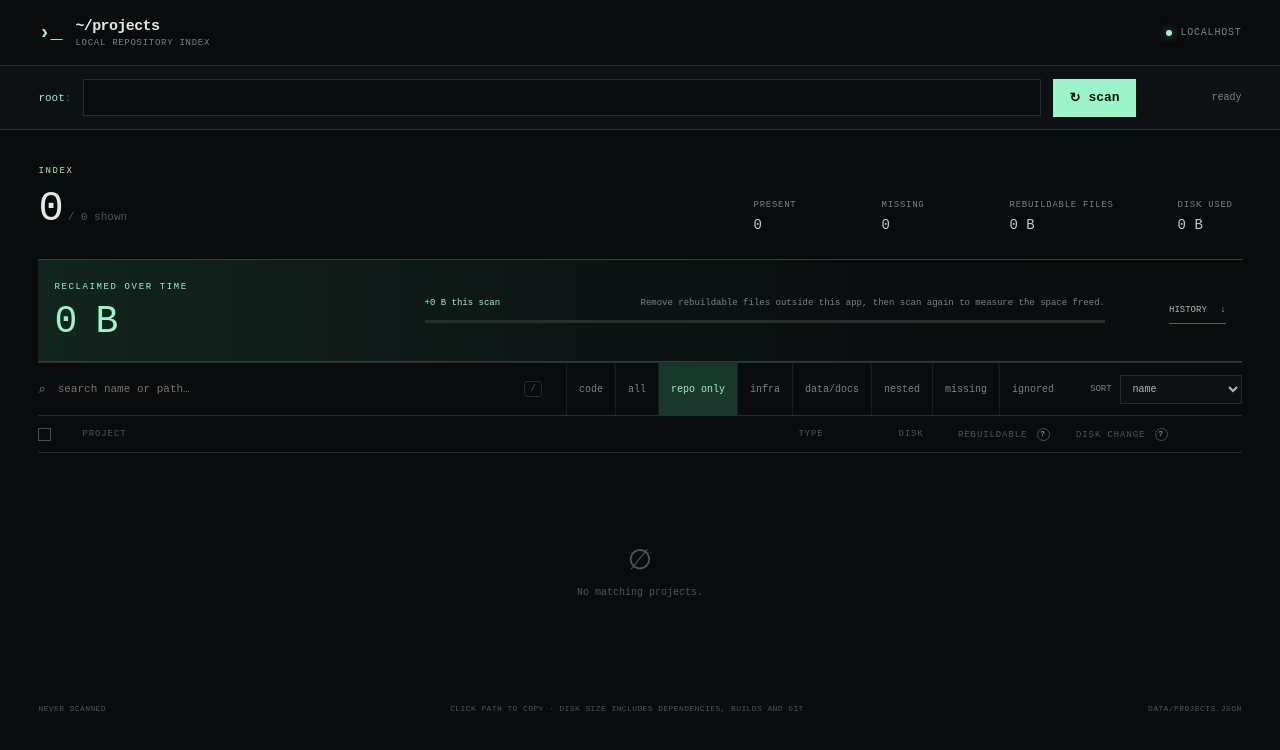
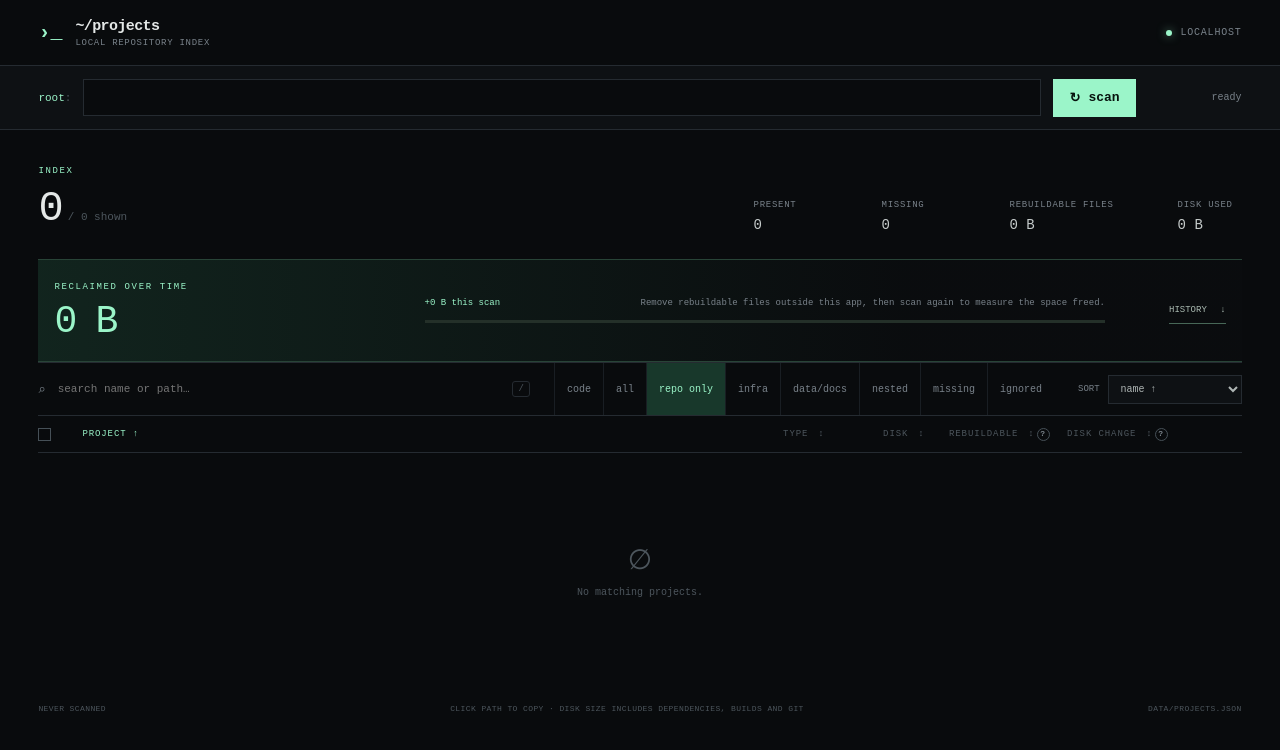
Before and after one commit to Rami-0/slop-finder, a website: page public/index.html in a window 1280 px wide. Both pictures are taken after a click on the button "repo only". Drawn offline with Linux system fonts and the light colour scheme; no server answers.

Commit message:
Enhance sorting functionality and UI for project list; update README for clarity

```diff
--- a/public/app.js
+++ b/public/app.js
@@ -62,9 +62,39 @@ function sortProjects(projects) {
   if (state.sort === 'size-desc') return sorted.sort((a, b) => total(b) - total(a) || text(a, b, 'name'));
   if (state.sort === 'size-asc') return sorted.sort((a, b) => total(a) - total(b) || text(a, b, 'name'));
   if (state.sort === 'cleanup') return sorted.sort((a, b) => (b.reclaimableSizeBytes || 0) - (a.reclaimableSizeBytes || 0) || text(a, b, 'name'));
+  if (state.sort === 'cleanup-asc') return sorted.sort((a, b) => (a.reclaimableSizeBytes || 0) - (b.reclaimableSizeBytes || 0) || text(a, b, 'name'));
   if (state.sort === 'recent') return sorted.sort((a, b) => new Date(b.lastSeen || 0) - new Date(a.lastSeen || 0));
   if (state.sort === 'type') return sorted.sort((a, b) => text(a, b, 'kind') || text(a, b, 'name'));
+  if (state.sort === 'type-desc') return sorted.sort((a, b) => text(b, a, 'kind') || text(a, b, 'name'));
+  if (state.sort === 'state') return sorted.sort((a, b) => projectState(a).localeCompare(projectState(b)) || text(a, b, 'name'));
+  if (state.sort === 'state-desc') return sorted.sort((a, b) => projectState(b).localeCompare(projectState(a)) || text(a, b, 'name'));
+  if (state.sort === 'name-desc') return sorted.sort((a, b) => text(b, a, 'name'));
   return sorted.sort((a, b) => text(a, b, 'name'));
+}
+
+const headerSorts = {
+  name: { values: ['name', 'name-desc'], directions: ['ascending', 'descending'] },
+  type: { values: ['type', 'type-desc'], directions: ['ascending', 'descending'] },
+  size: { values: ['size-desc', 'size-asc'], directions: ['descending', 'ascending'] },
+  cleanup: { values: ['cleanup', 'cleanup-asc'], directions: ['descending', 'ascending'] },
+  state: { values: ['state', 'state-desc'], directions: ['ascending', 'descending'] }
+};
+
+function updateSortUI() {
+  document.querySelectorAll('.sortable-column').forEach((column) => {
+    const { values, directions } = headerSorts[column.dataset.sortKey];
+    const activeIndex = values.indexOf(state.sort);
+    const direction = activeIndex === -1 ? 'none' : directions[activeIndex];
+    column.setAttribute('aria-sort', direction);
+    column.querySelector('i').textContent = direction === 'ascending' ? '↑' : direction === 'descending' ? '↓' : '↕';
+  });
+  if ([...elements.sort.options].some((option) => option.value === state.sort)) elements.sort.value = state.sort;
+}
+
+function sortByHeader(key) {
+  const [first, second] = headerSorts[key].values;
+  state.sort = state.sort === first ? second : first;
+  render();
 }
 
 function visibleProjects() {
@@ -134,6 +164,7 @@ function render() {
   renderReclaim(potentialBytes);
   elements.list.replaceChildren();
   elements.empty.hidden = visible.length > 0;
+  updateSortUI();
 
   visible.forEach((project, index) => {
     const row = elements.template.content.firstElementChild.cloneNode(true);
@@ -283,6 +314,9 @@ async function setIgnored(ignored) {
 elements.form.addEventListener('submit', runScan);
 elements.search.addEventListener('input', (event) => { state.query = event.target.value.trim().toLowerCase(); render(); });
 elements.sort.addEventListener('change', (event) => { state.sort = event.target.value; render(); });
+document.querySelectorAll('.sortable-column button').forEach((button) => {
+  button.addEventListener('click', () => sortByHeader(button.parentElement.dataset.sortKey));
+});
 elements.selectAll.addEventListener('change', () => {
   for (const project of visibleProjects()) {
     if (elements.selectAll.checked) state.selected.add(project.path);
--- a/public/index.html
+++ b/public/index.html
@@ -76,9 +76,10 @@
           </div>
           <label class="sort-control"><span>sort</span>
             <select id="project-sort">
-              <option value="name">name</option><option value="size-desc">size ↓</option>
-              <option value="size-asc">size ↑</option><option value="cleanup">rebuildable</option><option value="recent">last seen</option>
-              <option value="type">type</option>
+              <option value="name">name ↑</option><option value="name-desc">name ↓</option><option value="size-desc">size ↓</option>
+              <option value="size-asc">size ↑</option><option value="cleanup">rebuildable ↓</option><option value="cleanup-asc">rebuildable ↑</option>
+              <option value="recent">last seen</option><option value="type">type ↑</option><option value="type-desc">type ↓</option>
+              <option value="state">disk change ↑</option><option value="state-desc">disk change ↓</option>
             </select>
           </label>
         </div>
@@ -93,9 +94,11 @@
 
         <div class="list-header">
           <label><input id="select-all" type="checkbox" aria-label="Select all visible projects" /><span></span></label>
-          <span>project</span><span>type</span><span>disk</span>
-          <span class="column-help" tabindex="0" data-tooltip="Dependencies, build output, and caches that tools can recreate. Source files and Git history are excluded." aria-label="Rebuildable: dependencies, build output, and caches that tools can recreate. Source files and Git history are excluded.">rebuildable <b aria-hidden="true">?</b></span>
-          <span class="column-help" tabindex="0" data-tooltip="How the project's total disk use changed since the previous scan. The scanner only measures changes; it does not delete files." aria-label="Disk change: how total disk use changed since the previous scan. The scanner only measures changes; it does not delete files.">disk change <b aria-hidden="true">?</b></span><span></span>
+          <span class="sortable-column" role="columnheader" data-sort-key="name"><button type="button">project <i aria-hidden="true"></i></button></span>
+          <span class="sortable-column" role="columnheader" data-sort-key="type"><button type="button">type <i aria-hidden="true"></i></button></span>
+          <span class="sortable-column" role="columnheader" data-sort-key="size"><button type="button">disk <i aria-hidden="true"></i></button></span>
+          <span class="sortable-column column-help" role="columnheader" data-sort-key="cleanup" data-tooltip="Dependencies, build output, and caches that tools can recreate. Source files and Git history are excluded."><button type="button">rebuildable <i aria-hidden="true"></i></button><b tabindex="0" aria-label="Rebuildable: dependencies, build output, and caches that tools can recreate. Source files and Git history are excluded.">?</b></span>
+          <span class="sortable-column column-help" role="columnheader" data-sort-key="state" data-tooltip="How the project's total disk use changed since the previous scan. The scanner only measures changes; it does not delete files."><button type="button">disk change <i aria-hidden="true"></i></button><b tabindex="0" aria-label="Disk change: how total disk use changed since the previous scan. The scanner only measures changes; it does not delete files.">?</b></span><span></span>
         </div>
         <div id="project-list" class="project-list"></div>
         <div id="empty-state" class="empty-state" hidden><span>∅</span><p>No matching projects.</p></div>
--- a/public/styles.css
+++ b/public/styles.css
@@ -156,7 +156,13 @@ button:focus-visible, input:focus-visible, select:focus-visible { outline: 1px s
 .list-header, .project-row { display: grid; grid-template-columns: 30px minmax(240px, 1fr) 92px 86px 112px 104px 60px; gap: 14px; align-items: center; }
 .list-header { height: 37px; border-bottom: 1px solid var(--line); color: var(--faint); font-size: 9px; letter-spacing: .1em; text-transform: uppercase; }
 .list-header > span:nth-last-child(-n+5) { text-align: right; }
-.column-help { position: relative; cursor: help; white-space: nowrap; }
+.sortable-column { min-width: 0; }
+.sortable-column button { width: 100%; padding: 9px 0; border: 0; background: transparent; color: inherit; font: inherit; letter-spacing: inherit; text-align: inherit; text-transform: inherit; white-space: nowrap; }
+.sortable-column button:hover, .sortable-column[aria-sort]:not([aria-sort="none"]) button { color: var(--accent); }
+.sortable-column button i { display: inline-block; width: 9px; color: var(--faint); font-style: normal; letter-spacing: 0; }
+.sortable-column[aria-sort]:not([aria-sort="none"]) button i { color: var(--accent); }
+.column-help { position: relative; display: flex; align-items: center; justify-content: end; white-space: nowrap; }
+.column-help button { width: auto; }
 .column-help b { display: inline-grid; width: 13px; height: 13px; margin-left: 3px; place-items: center; border: 1px solid #465057; border-radius: 50%; color: var(--muted); font-size: 8px; line-height: 1; }
 
 .project-row { min-height: 66px; border-bottom: 1px solid var(--line-soft); transition: background .12s ease; animation: reveal .22s ease both; }
@@ -205,8 +211,8 @@ button:focus-visible, input:focus-visible, select:focus-visible { outline: 1px s
   pointer-events: none;
   transition: opacity .12s ease, transform .12s ease;
 }
-.column-help:hover::after, .column-help:focus-visible::after, .cleanup:hover::after, .cleanup:focus-visible::after { opacity: 1; transform: translateY(0); }
-.column-help:focus-visible, .cleanup:focus-visible { outline: 1px solid var(--warn); outline-offset: 3px; }
+.column-help:has(> b:hover)::after, .column-help:has(> b:focus-visible)::after, .cleanup:hover::after, .cleanup:focus-visible::after { opacity: 1; transform: translateY(0); }
+.column-help b:focus-visible, .cleanup:focus-visible { outline: 1px solid var(--warn); outline-offset: 3px; }
 .state { display: flex; align-items: center; justify-content: end; gap: 7px; }
 .state i { width: 5px; height: 5px; border-radius: 50%; background: var(--accent); }
 .is-missing .state i { background: var(--danger); }
```
Also changed, not shown: README.md.
